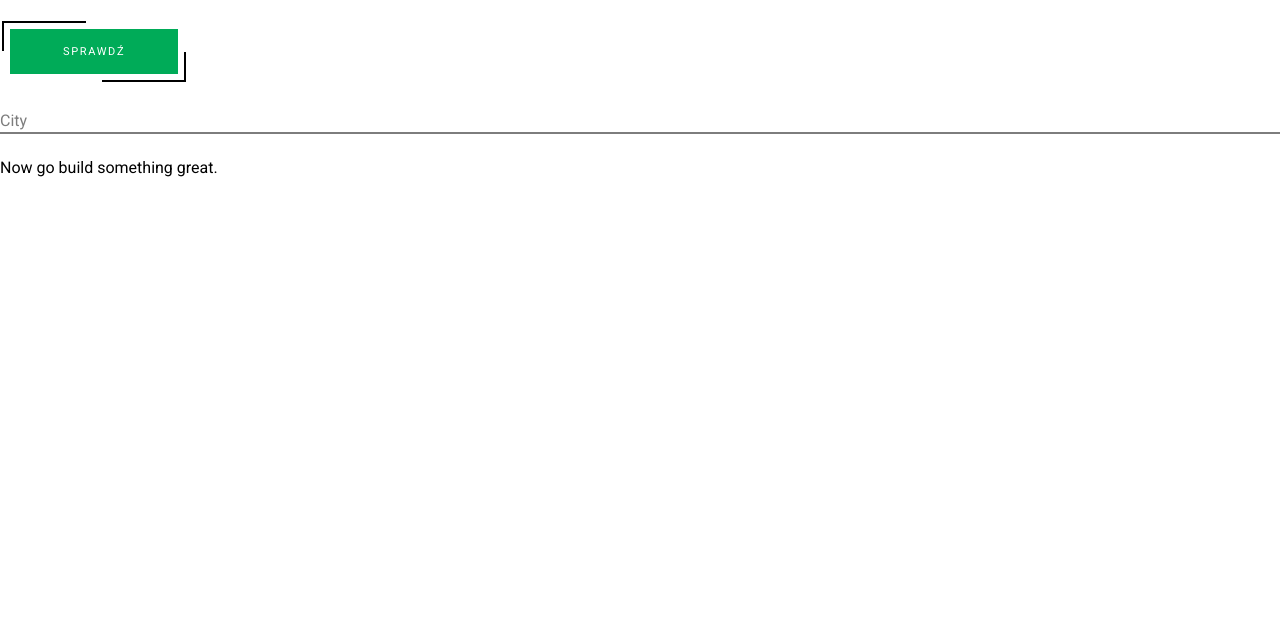
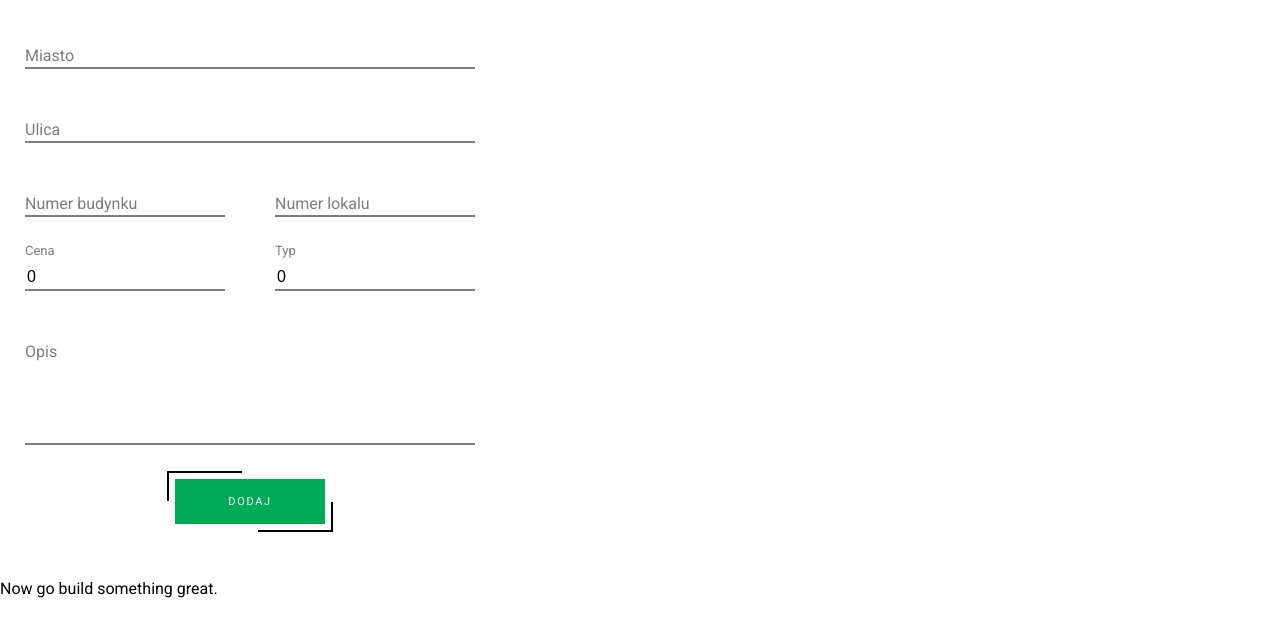
Before and after one commit to Offblack/estates-project, a Gatsby site: page / in a window 1280 px wide. Shown: the part 62-698 px from the top of the page. Built offline with nearby package versions, Linux system fonts and the light colour scheme; Gatsby itself is replaced by a stand-in of ours.

Commit message:
Added Form and Formik

```diff
--- a/package.json
+++ b/package.json
@@ -5,6 +5,7 @@
   "version": "0.1.0",
   "author": "Kyle Mathews <mathews.kyle@gmail.com>",
   "dependencies": {
+    "formik": "^2.0.2",
     "gatsby": "^2.17.4",
     "gatsby-image": "^2.2.29",
     "gatsby-plugin-manifest": "^2.2.23",
--- a/src/components/Form/index.js
+++ b/src/components/Form/index.js
@@ -1,2 +1,116 @@
 import React from 'react';
 import styled from 'styled-components';
+import Input from 'src/components/Input';
+import Button from 'src/components/Button';
+import { Formik } from 'formik';
+
+const StyledForm = styled.form`
+  padding: 0;
+  margin: 0;
+  display: flex;
+  justify-content: space-around;
+  flex-wrap: wrap;
+  max-width: 500px;
+  margin-bottom: 45px;
+`;
+
+const StyledTextArea = styled.textarea`
+  resize: none;
+  height: 100px;
+`;
+
+const Form = () => (
+  <Formik
+    initialValues={{
+      city: '',
+      street: '',
+      property: '',
+      apartment: '',
+      price: 0,
+      type: 0,
+      description: '',
+    }}
+    onSubmit={(values, actions) => {
+      console.log(values);
+      actions.setSubmitting(false);
+      actions.resetForm();
+    }}
+  >
+    {({ values, handleChange, handleBlur, handleSubmit, isSubmitting }) => (
+      <StyledForm onSubmit={handleSubmit}>
+        <Input
+          type="text"
+          name="city"
+          onChange={handleChange}
+          onBlur={handleBlur}
+          value={values.city}
+          label="Miasto"
+          required
+        />
+        <Input
+          type="text"
+          name="street"
+          onChange={handleChange}
+          onBlur={handleBlur}
+          value={values.street}
+          label="Ulica"
+          required
+        />
+        <Input
+          type="text"
+          name="property"
+          onChange={handleChange}
+          onBlur={handleBlur}
+          value={values.property}
+          label="Numer budynku"
+          short
+          required
+        />
+        <Input
+          type="text"
+          name="apartment"
+          onChange={handleChange}
+          onBlur={handleBlur}
+          value={values.apartment}
+          label="Numer lokalu"
+          short
+          required
+        />
+        <Input
+          type="number"
+          name="price"
+          onChange={handleChange}
+          onBlur={handleBlur}
+          value={values.price}
+          label="Cena"
+          required
+          short
+        />
+        <Input
+          type="number"
+          name="type"
+          onChange={handleChange}
+          onBlur={handleBlur}
+          value={values.type}
+          label="Typ"
+          required
+          short
+        />
+        <Input
+          as={StyledTextArea}
+          name="description"
+          onChange={handleChange}
+          onBlur={handleBlur}
+          value={values.description}
+          label="Opis"
+          required
+        />
+        <Button type="submit" disabled={isSubmitting}>
+          Dodaj
+        </Button>
+      </StyledForm>
+    )}
+  </Formik>
+);
+
+export default Form;
--- a/src/components/Input/index.js
+++ b/src/components/Input/index.js
@@ -1,10 +1,15 @@
 import React from 'react';
-import styled from 'styled-components';
+import styled, { css } from 'styled-components';
 
 const StyledWrapper = styled.div`
-  width: 100%;
+  width: 90%;
   margin: 24px 0;
   position: relative;
+  ${props =>
+    props.short &&
+    css`
+      width: 40%;
+    `}
 `;
 
 const StyledBar = styled.div`
@@ -51,10 +56,10 @@ const StyledInput = styled.input`
   }
 `;
 
-const Input = ({ name, label, ...props }) => (
-  <StyledWrapper>
-    <StyledInput type="text" name={name} id={name} required placeholder=" " {...props} />
-    <StyledLabel>{label}</StyledLabel>
+const Input = ({ type, name, label, short, ...props }) => (
+  <StyledWrapper short={short}>
+    <StyledInput type={type} name={name} id={name} required placeholder=" " {...props} />
+    <StyledLabel htmlFor={name}>{label}</StyledLabel>
     <StyledBar />
   </StyledWrapper>
 );
--- a/src/pages/index.js
+++ b/src/pages/index.js
@@ -1,8 +1,7 @@
 import React from 'react';
 import { Helmet } from 'react-helmet';
 import GlobalStyles from 'src/theme/GlobalStyles';
-import Button from 'src/components/Button';
-import Input from 'src/components/Input';
+import Form from 'src/components/Form';
 
 /* To do!
 
@@ -16,8 +15,7 @@ const IndexPage = () => (
     <GlobalStyles />
     <Helmet title="Estates" defer={false} />
     <h1>Oferty Nieruchomości</h1>
-    <Button>Sprawdź</Button>
-    <Input name="city" label="City"></Input>
+    <Form />
     <p>Now go build something great.</p>
   </>
 );
```
Also changed, not shown: 1 other file.
